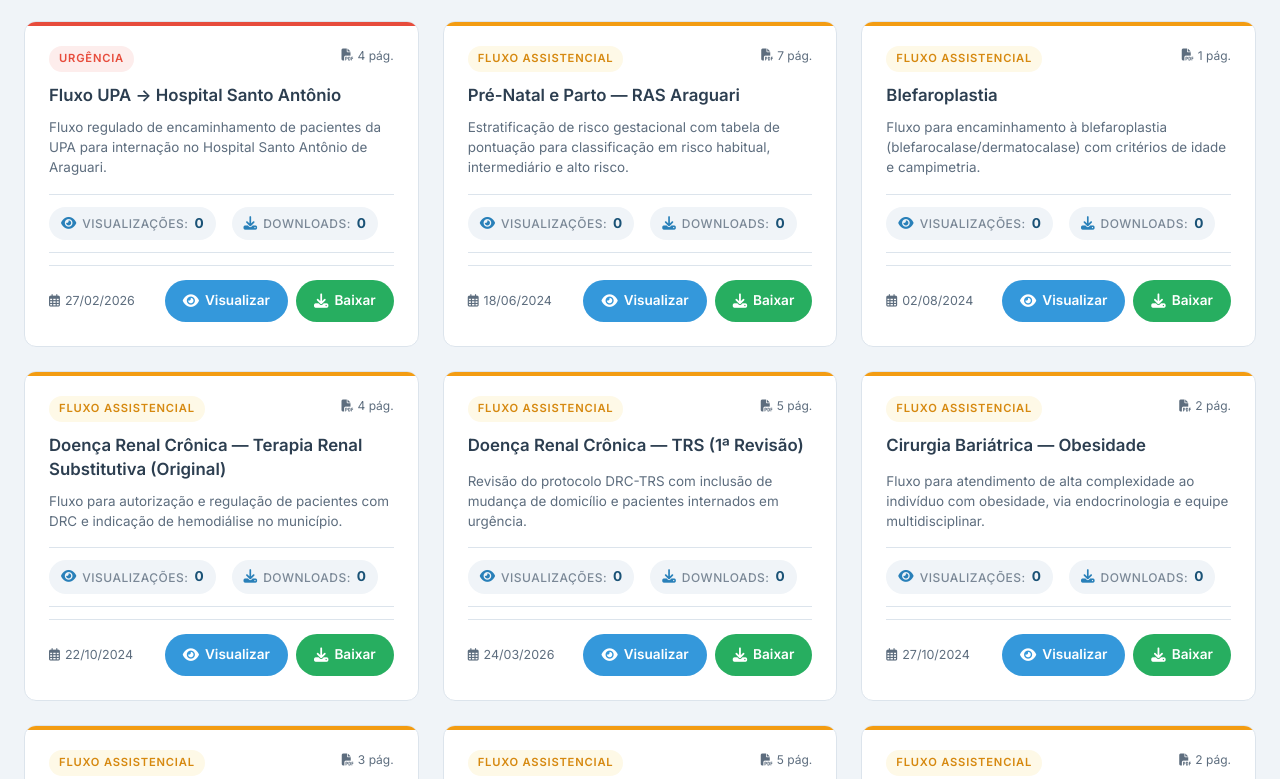
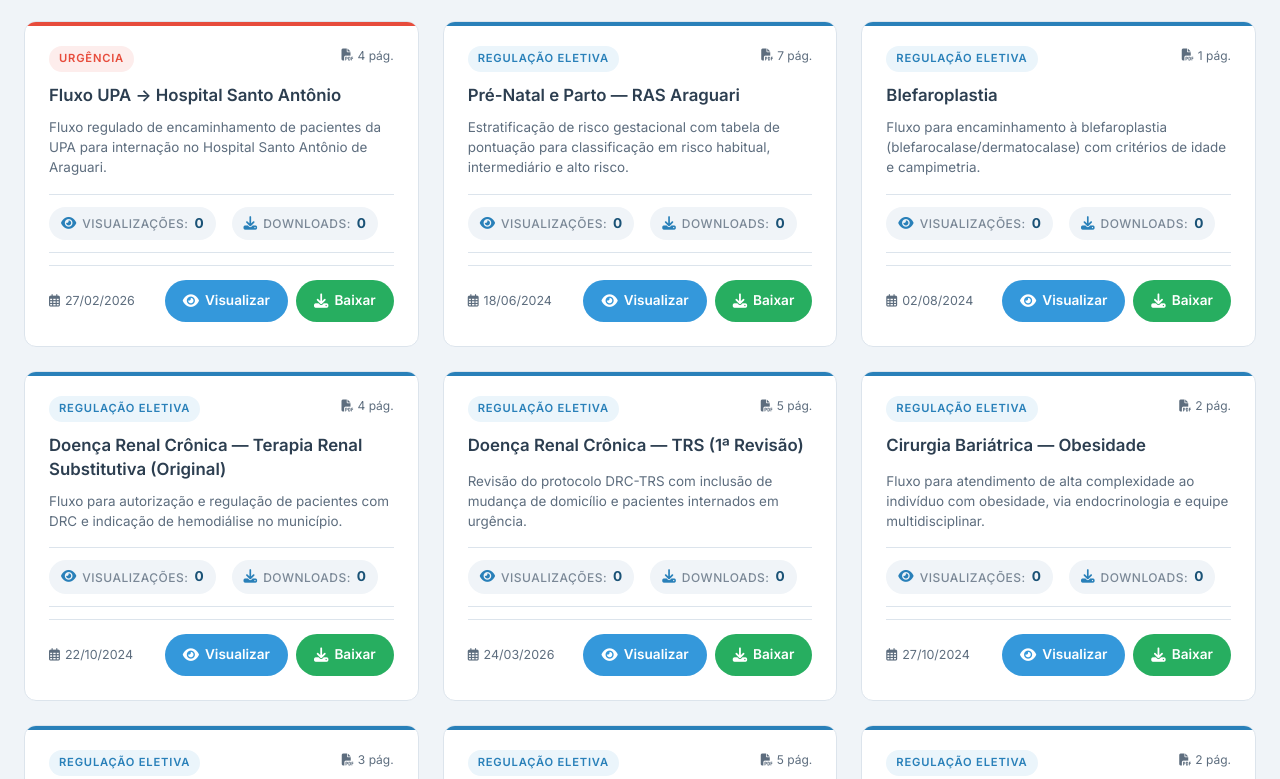
Before and after one commit to apsaraguarimg-a11y/regulacaoimac, a plain HTML site: page sistema/index.html in a window 1280 px wide. Shown: the part 2897-3676 px from the top of the page. Drawn offline with Linux system fonts and the light colour scheme; no server answers.

Commit message:
Mover protocolos de Fluxo Assistencial e Especializado para Regulação Eletiva

```diff
--- a/sistema/protocolos-data.js
+++ b/sistema/protocolos-data.js
@@ -250,8 +250,8 @@ const protocolos = [
         id: 23,
         titulo: "Pré-Natal e Parto — RAS Araguari",
         descricao: "Estratificação de risco gestacional com tabela de pontuação para classificação em risco habitual, intermediário e alto risco.",
-        categoria: "fluxo-assistencial",
-        categoriaLabel: "Fluxo Assistencial",
+        categoria: "regulacao-eletiva",
+        categoriaLabel: "Regulação Eletiva",
         data: "18/06/2024",
         paginas: 7,
         arquivo: "FLUXO PRÉ NATAL E PARTO RAS ARAGUARI - atualizado.pdf",
@@ -261,8 +261,8 @@ const protocolos = [
         id: 24,
         titulo: "Blefaroplastia",
         descricao: "Fluxo para encaminhamento à blefaroplastia (blefarocalase/dermatocalase) com critérios de idade e campimetria.",
-        categoria: "fluxo-assistencial",
-        categoriaLabel: "Fluxo Assistencial",
+        categoria: "regulacao-eletiva",
+        categoriaLabel: "Regulação Eletiva",
         data: "02/08/2024",
         paginas: 1,
         arquivo: "FLUXO E PROCEDIMENTO PARA ENCAMINHAMENTO À BLEFAROPLASTIA.pdf",
@@ -272,8 +272,8 @@ const protocolos = [
         id: 25,
         titulo: "Doença Renal Crônica — Terapia Renal Substitutiva (Original)",
         descricao: "Fluxo para autorização e regulação de pacientes com DRC e indicação de hemodiálise no município.",
-        categoria: "fluxo-assistencial",
-        categoriaLabel: "Fluxo Assistencial",
+        categoria: "regulacao-eletiva",
+        categoriaLabel: "Regulação Eletiva",
         data: "22/10/2024",
         paginas: 4,
         arquivo: "Fluxo_DRC_Araguari_assinado_241125_114826_241125_1_241125_121315.pdf",
@@ -283,8 +283,8 @@ const protocolos = [
         id: 26,
         titulo: "Doença Renal Crônica — TRS (1ª Revisão)",
         descricao: "Revisão do protocolo DRC-TRS com inclusão de mudança de domicílio e pacientes internados em urgência.",
-        categoria: "fluxo-assistencial",
-        categoriaLabel: "Fluxo Assistencial",
+        categoria: "regulacao-eletiva",
+        categoriaLabel: "Regulação Eletiva",
         data: "24/03/2026",
         paginas: 5,
         arquivo: "DCR-TRS - ok.pdf",
@@ -294,8 +294,8 @@ const protocolos = [
         id: 27,
         titulo: "Cirurgia Bariátrica — Obesidade",
         descricao: "Fluxo para atendimento de alta complexidade ao indivíduo com obesidade, via endocrinologia e equipe multidisciplinar.",
-        categoria: "fluxo-assistencial",
-        categoriaLabel: "Fluxo Assistencial",
+        categoria: "regulacao-eletiva",
+        categoriaLabel: "Regulação Eletiva",
         data: "27/10/2024",
         paginas: 2,
         arquivo: "FLUXO DE BARIÁTRICA.pdf",
@@ -305,8 +305,8 @@ const protocolos = [
         id: 28,
         titulo: "Gastrostomia (GTT) — Inserção, Troca e Retirada",
         descricao: "Fluxo para solicitação de gastrostomia: inserção (1ª vez), troca ou retirada de sonda por via endoscópica.",
-        categoria: "fluxo-assistencial",
-        categoriaLabel: "Fluxo Assistencial",
+        categoria: "regulacao-eletiva",
+        categoriaLabel: "Regulação Eletiva",
         data: "14/04/2025",
         paginas: 3,
         arquivo: "Protocolo_de_GTT[1]_assinado_assinado_assinado.pdf",
@@ -316,8 +316,8 @@ const protocolos = [
         id: 29,
         titulo: "Bolsas de Colostomia",
         descricao: "Protocolo para disponibilização de bolsas de colostomia, com cadastro, avaliação e dispensação organizada.",
-        categoria: "fluxo-assistencial",
-        categoriaLabel: "Fluxo Assistencial",
+        categoria: "regulacao-eletiva",
+        categoriaLabel: "Regulação Eletiva",
         data: "13/02/2025",
         paginas: 5,
         arquivo: "FLUXO BOLSAS COLOSTOMIA.pdf",
@@ -327,8 +327,8 @@ const protocolos = [
         id: 30,
         titulo: "Cateter Port-A-Cath — Pacientes Oncológicos",
         descricao: "Fluxo para colocação de cateter de longa permanência em pacientes oncológicos em quimioterapia no HUSF.",
-        categoria: "fluxo-assistencial",
-        categoriaLabel: "Fluxo Assistencial",
+        categoria: "regulacao-eletiva",
+        categoriaLabel: "Regulação Eletiva",
         data: "14/04/2025",
         paginas: 2,
         arquivo: "PROTOCOLO_FLUXO_PARA_COLOCACAO_DE_CATETER_DE_LONGA_PERMANENCIA_(PORT-A-CATH)_-_PACIENTES_ONCOLOGICOS_assinado_assinado.pdf",
@@ -338,8 +338,8 @@ const protocolos = [
         id: 31,
         titulo: "Cirurgia Cardíaca — Envio de Documentação (Municípios)",
         descricao: "Protocolo de regulação para envio de documentação de cirurgia cardíaca pelos municípios conveniados.",
-        categoria: "fluxo-assistencial",
-        categoriaLabel: "Fluxo Assistencial",
+        categoria: "regulacao-eletiva",
+        categoriaLabel: "Regulação Eletiva",
         data: "16/06/2025",
         paginas: 4,
         arquivo: "PROTOCOLO CIRURGIA CARDÍACA - ENVIO DE DOCS MUNICÍPIOS.pdf",
@@ -421,8 +421,8 @@ const protocolos = [
         id: 38,
         titulo: "Terapia ABA — Encaminhamento para TEA",
         descricao: "Protocolo de encaminhamento para Terapia ABA (Análise do Comportamento Aplicada) para pacientes com Transtorno do Espectro Autista.",
-        categoria: "especializado",
-        categoriaLabel: "Especializado",
+        categoria: "regulacao-eletiva",
+        categoriaLabel: "Regulação Eletiva",
         data: "25/03/2025",
         paginas: 6,
         arquivo: "PROTOCOLO_DE_ENCAMINHAMENTO_PARA_TERAPIA_ABA_-assinado.pdf",
```
Also changed, not shown: index.html (+0 -6 lines).
